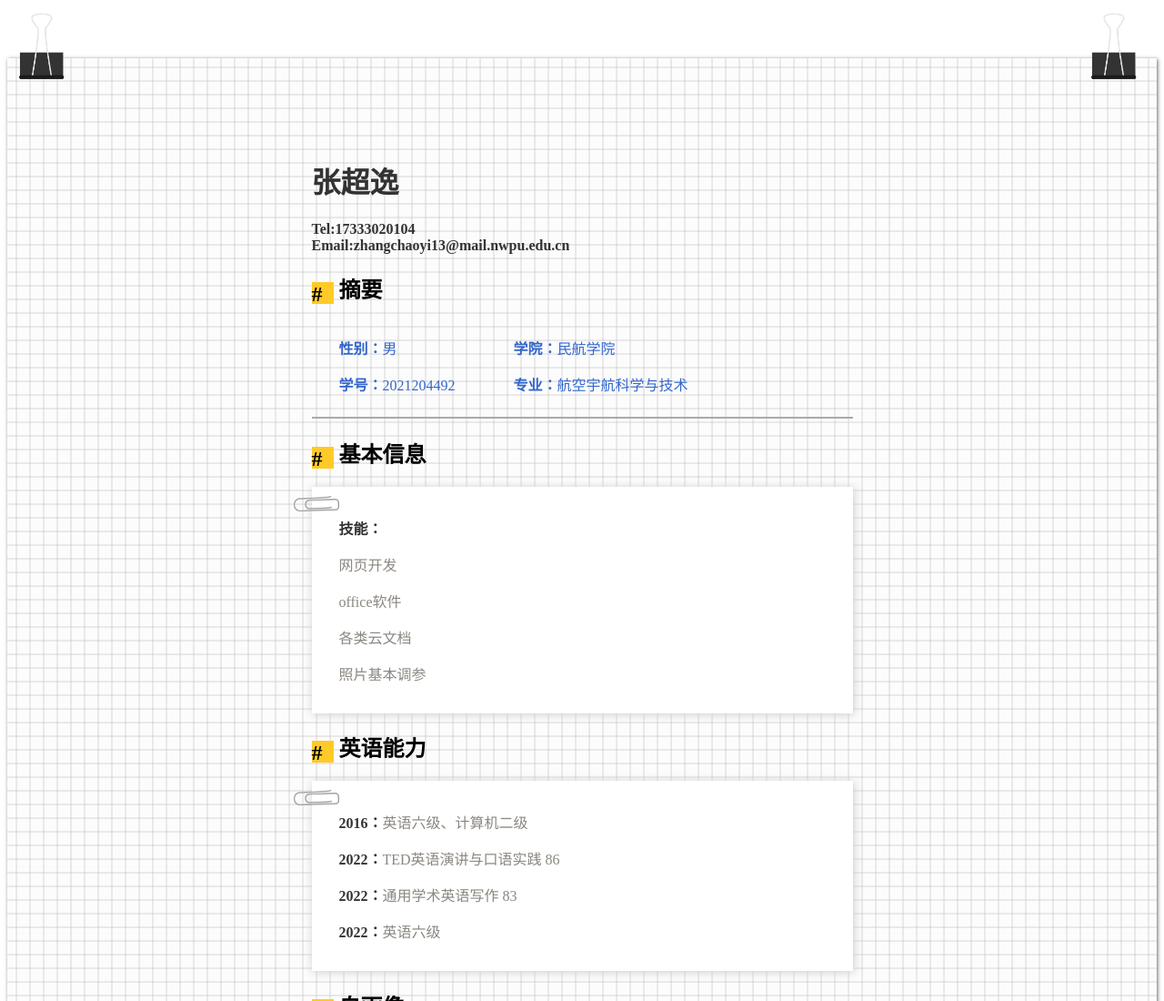
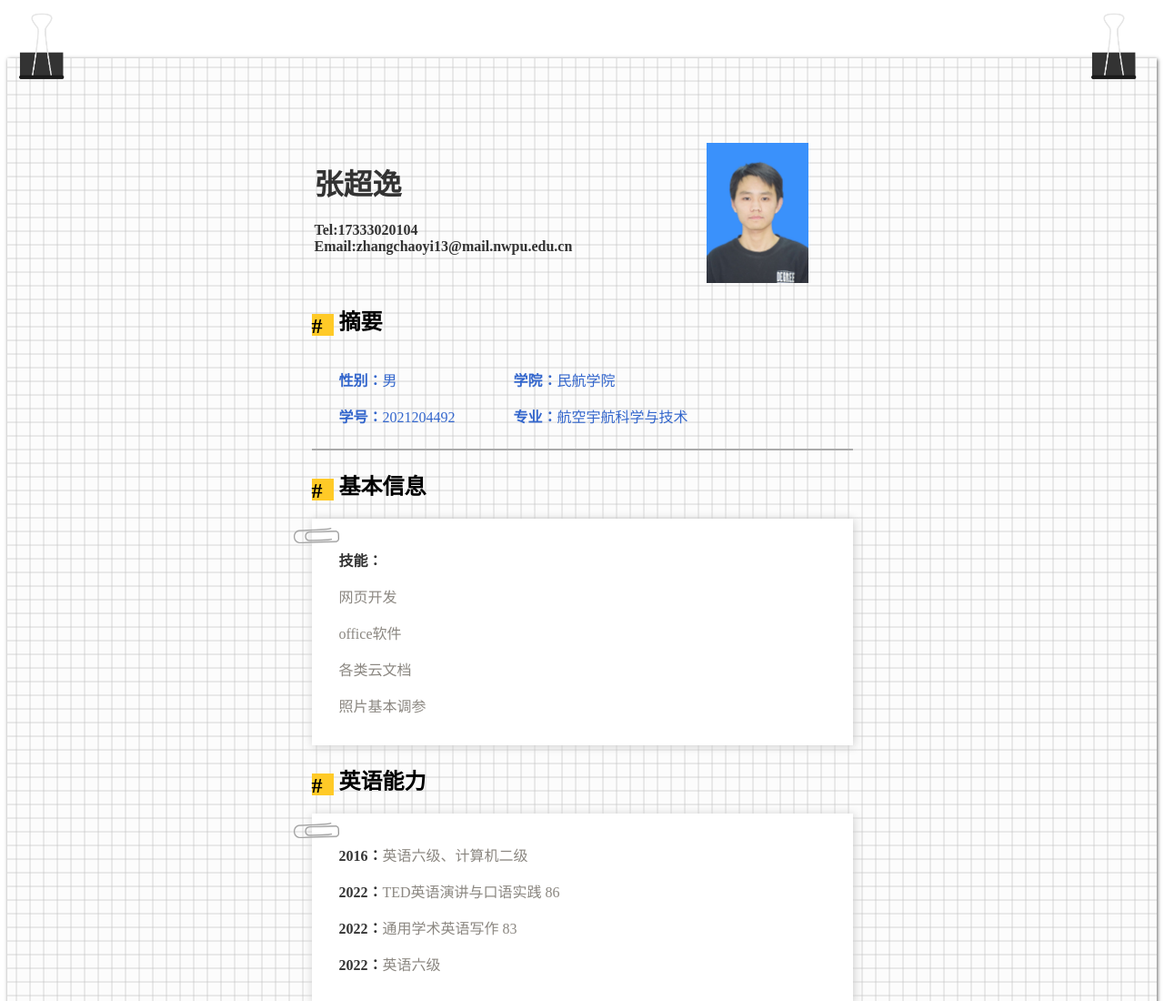
Before and after one commit to debeetle/resume, a plain HTML site: page index.html in a window 1280 px wide. Shown: the top 1100 px of the page at 91% size. Drawn offline with Linux system fonts and the light colour scheme.

Commit message:
Update index.html

```diff
--- a/index.html
+++ b/index.html
@@ -70,8 +70,15 @@ span{
 <br>
 <br>
 <div class="head">
-<h1>张超逸</h1>
-<h1 style="font-size:1em">Tel:17333020104<br>Email:zhangchaoyi13@mail.nwpu.edu.cn</h1>
+<table>
+        <tr>
+            <td><h1>张超逸</h1>
+		<h1 style="font-size:1em">Tel:17333020104
+    		<br>Email:zhangchaoyi13@mail.nwpu.edu.cn</h1></td>
+	    <td><img src="./selfshot.jpeg" style="width:7em;display=block;position:relative;right:-9em;"></td>
+	</tr>
+</table>
+
 <h2> 摘要</h2>
 
 <div class="fu">
```
